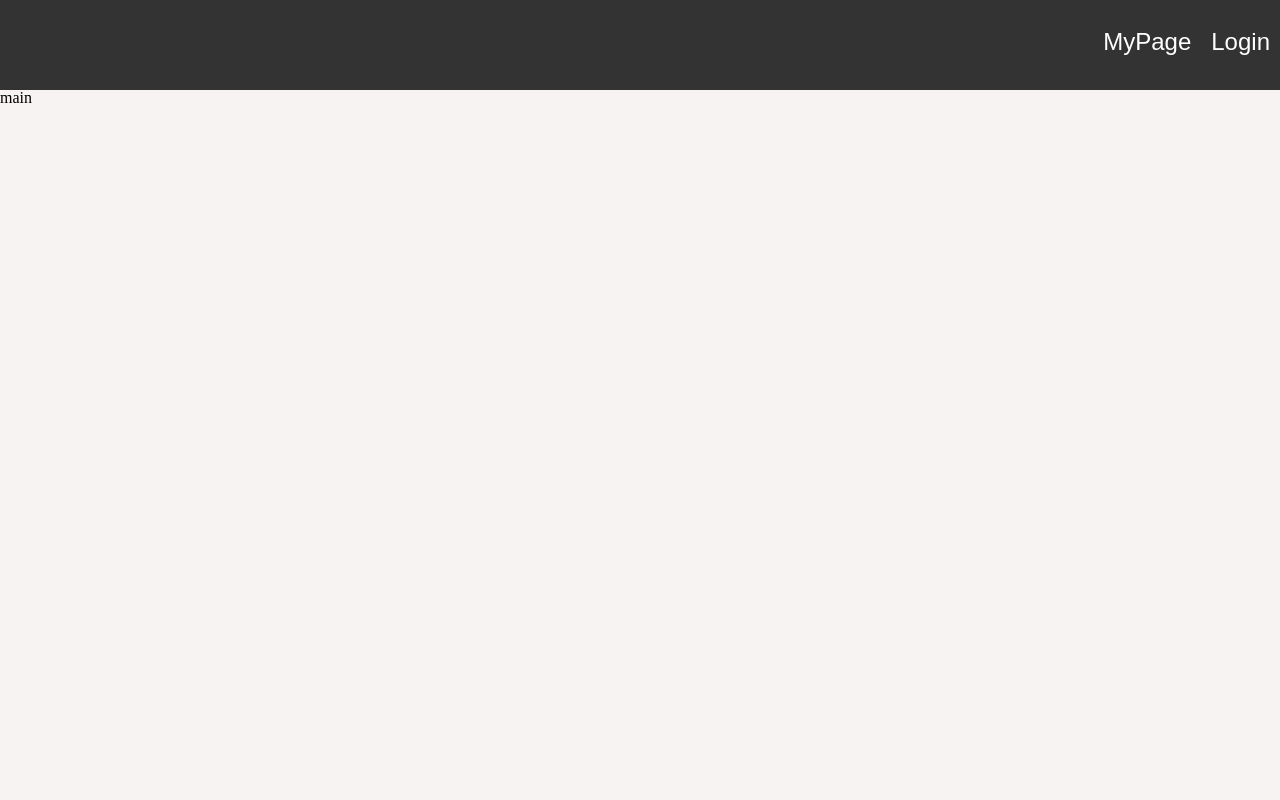
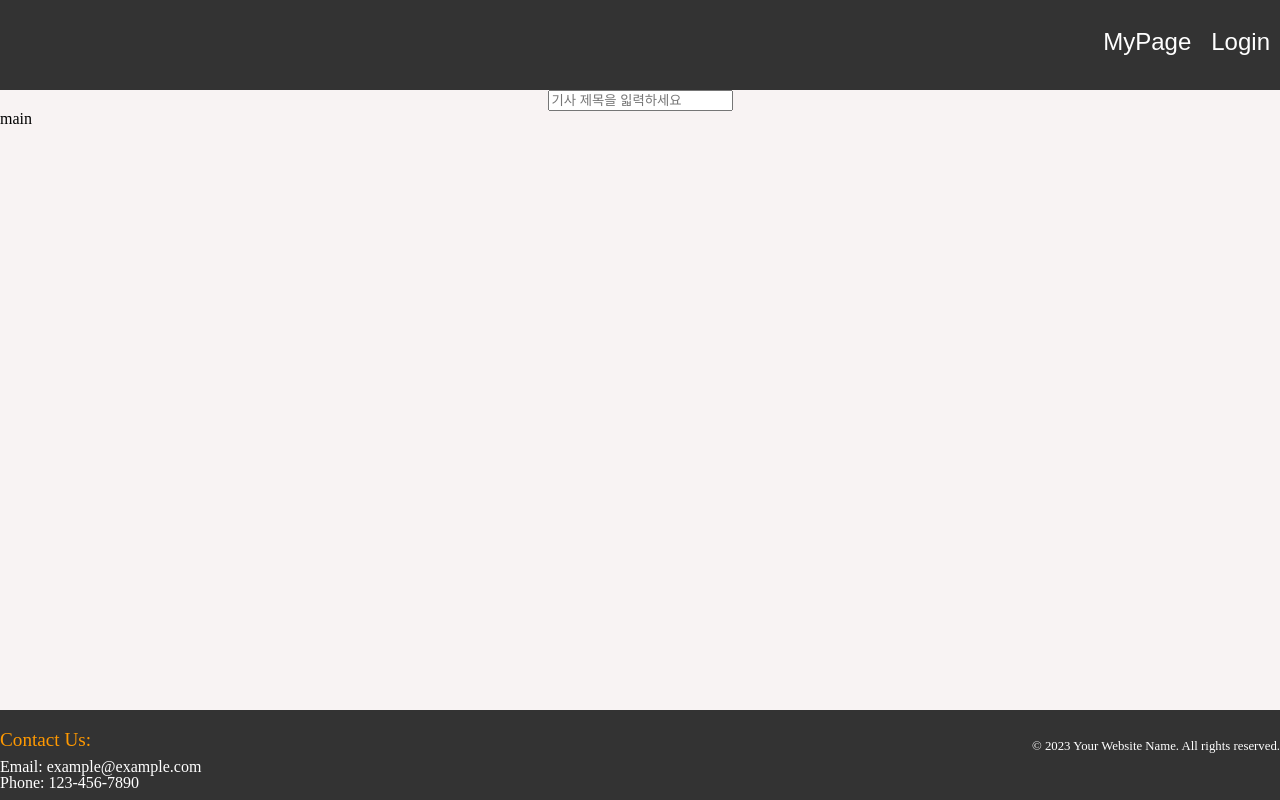
Before and after one commit to OhEunGuel/sportsfront, a React (Create React App) app: page / in a window 1280 px wide. Built offline with nearby package versions, Linux system fonts and the light colour scheme.

Commit message:
Header Footer

```diff
--- /dev/null
+++ b/src/components/ContactInfo.js
@@ -0,0 +1,23 @@
+import styled from 'styled-components';
+
+const ContactInfo = () => {
+  return (
+    <ContactContainer className="contact-info">
+      <ContactHeader>Contact Us:</ContactHeader>
+      <p>Email: example@example.com</p>
+      <p>Phone: 123-456-7890</p>
+    </ContactContainer>
+  );
+};
+
+export default ContactInfo;
+
+const ContactContainer = styled.div`
+  text-align: left;
+`;
+
+const ContactHeader = styled.h3`
+  margin-bottom: 10px;
+  font-size: 1.2rem;
+  color: #ff9900;
+`;
--- /dev/null
+++ b/src/components/CopyrightInfo .js
@@ -0,0 +1,18 @@
+import styled from 'styled-components';
+
+const CopyrightInfo = () => {
+  return (
+    <CopyrightContainer>
+      <p>&copy; 2023 Your Website Name. All rights reserved.</p>
+    </CopyrightContainer>
+  );
+};
+
+export default CopyrightInfo;
+
+const CopyrightContainer = styled.div`
+  display: flex;
+  padding: 10px 0;
+  color: white;
+  font-size: 0.8rem;
+`;
--- /dev/null
+++ b/src/components/SearchBar.js
@@ -0,0 +1,25 @@
+import styled from 'styled-components';
+
+export default function SearchBar() {
+  return (
+    <SearchContainer>
+      <Search>
+        <SearchInput type="search" placeholder="기사 제목을 읿력하세요" />
+      </Search>
+    </SearchContainer>
+  );
+}
+
+const SearchContainer = styled.div`
+  display: flex;
+  flex-direction: column;
+  justify-content: center;
+  align-items: center;
+`;
+const Search = styled.div`
+  display: flex;
+  justify-content: center;
+`;
+
+const SearchInput = styled.input``;
+//block w-full   text-sm text-gray-900 border border-gray-300 rounded-lg bg-gray-50 focus:ring-blue-500 focus:border-blue-500 focus:outline-none
--- a/src/pages/layout/Footer.js
+++ b/src/pages/layout/Footer.js
@@ -0,0 +1,22 @@
+import styled from 'styled-components';
+import ContactInfo from '../../components/ContactInfo';
+import CopyrightInfo from '../../components/CopyrightInfo ';
+
+const Footer = () => {
+  return (
+    <FooterContainer>
+      <ContactInfo />
+      <CopyrightInfo />
+    </FooterContainer>
+  );
+};
+
+export default Footer;
+
+const FooterContainer = styled.nav`
+  width: 100%;
+  height: 50px;
+  display: flex;
+  flex-direction: row;
+  justify-content: space-between;
+`;
--- a/src/pages/layout/MainLayout.js
+++ b/src/pages/layout/MainLayout.js
@@ -1,5 +1,6 @@
 import styled from 'styled-components';
 import Header from './Header';
+import Footer from './Footer';
 
 function MainLayout({ children }) {
   return (
@@ -8,7 +9,9 @@ function MainLayout({ children }) {
         <Header />
       </HeaderBar>
       <Content>{children}</Content>
-      <Footer />
+      <FooterBar>
+        <Footer />
+      </FooterBar>
     </Container>
   );
 }
@@ -46,8 +49,11 @@ const Content = styled.div`
   }
 `;
 
-const Footer = styled.div`
-  max-width: 425px;
+const FooterBar = styled.div`
   width: 100%;
-  background-color: ${(props) => props.theme.background};
+  background-color: #333;
+  color: white;
+  padding: 20px;
+  display: flex;
+  justify-content: center;
 `;
--- a/src/pages/main/index.js
+++ b/src/pages/main/index.js
@@ -1,7 +1,13 @@
+import SearchBar from '../../components/SearchBar';
 import MainLayout from '../layout/MainLayout';
 
 function Main() {
-  return <MainLayout>main</MainLayout>;
+  return (
+    <MainLayout>
+      <SearchBar />
+      <div>main</div>
+    </MainLayout>
+  );
 }
 
 export default Main;
```
